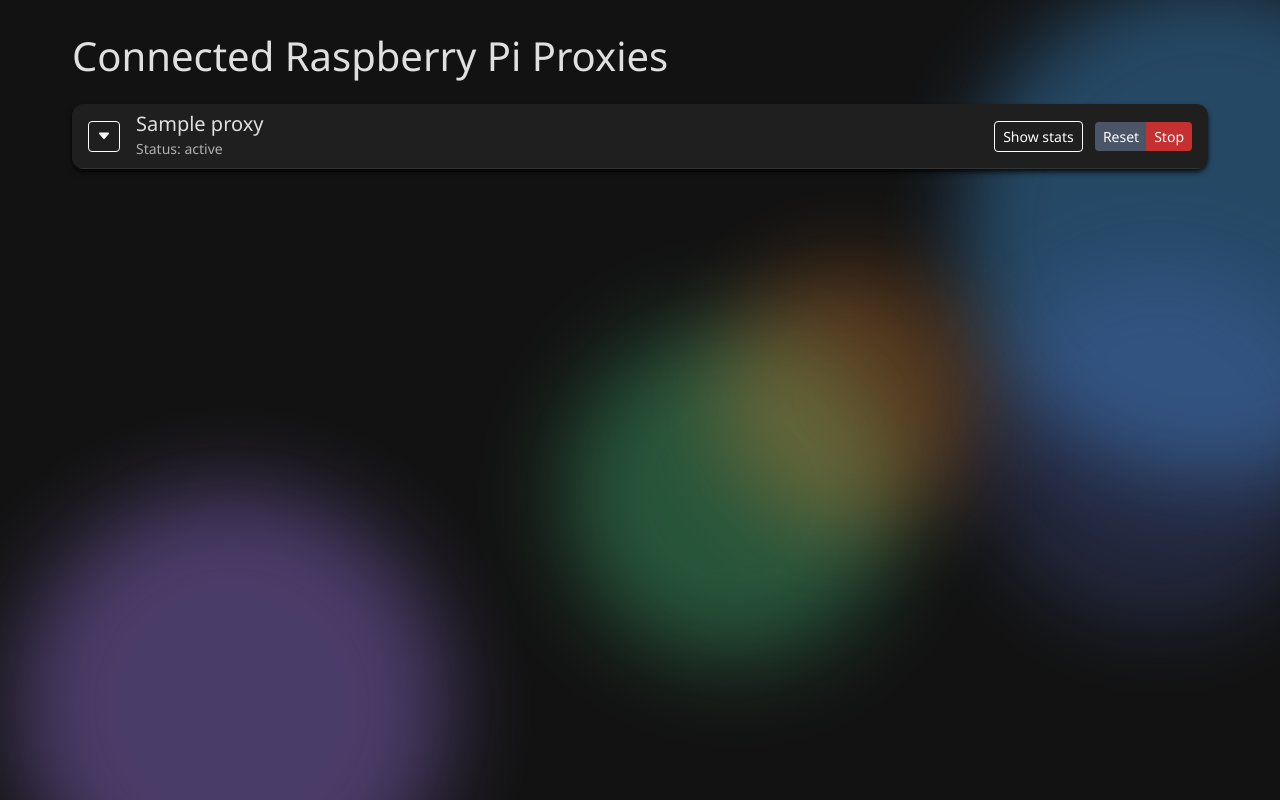
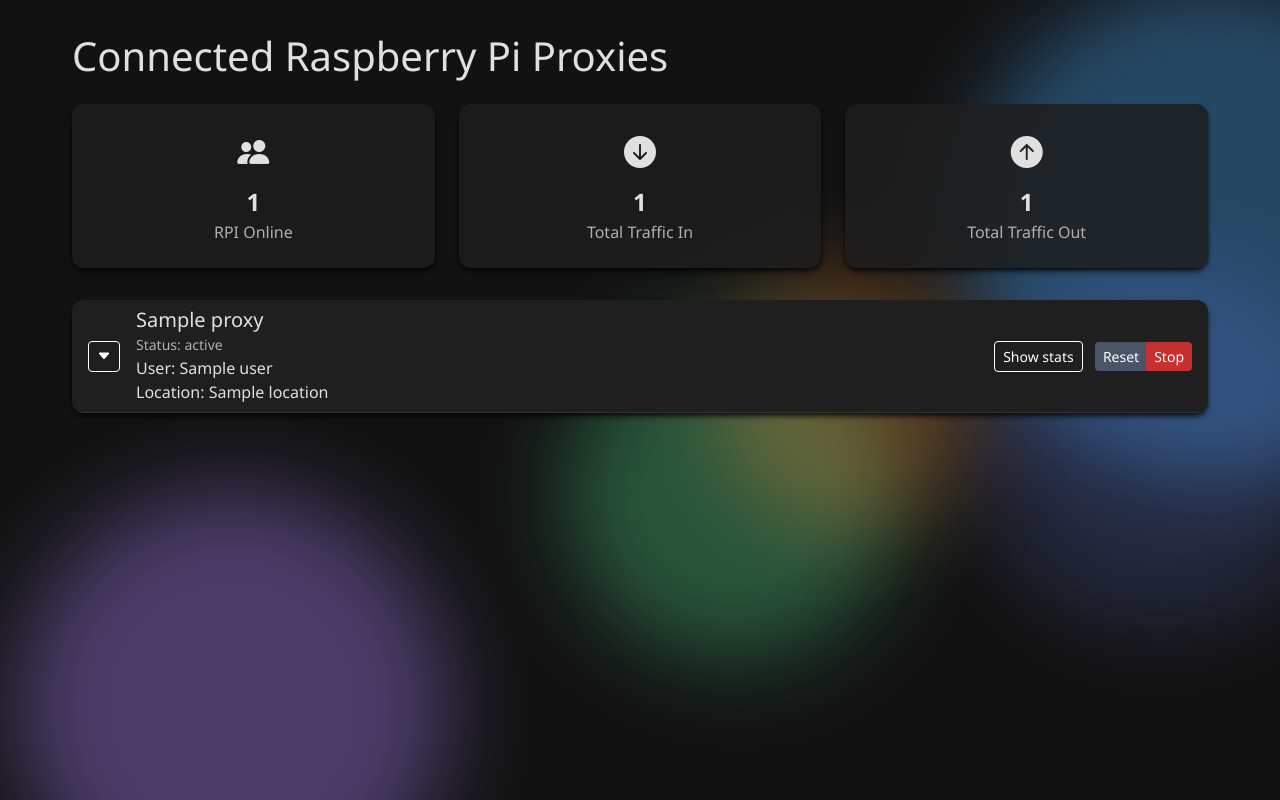
Before and after one commit to thomsoren/DataDrevneDrommere, a Flask app: template templates/index.html in a window 1280 px wide. Run offline with Flask 3, Linux system fonts and the light colour scheme; the template is opened without the code that fills it: most values are stand-ins (such as "Sample title", 1, 10 or a date in 2020).

Commit message:
feat: add dashboard and map

```diff
--- a/data/uuid_user_mapping.json
+++ b/data/uuid_user_mapping.json
@@ -1,4 +1,4 @@
 {
-    "3c6eac26-f6f3-4895-b7dc-b7b511f5c42b": {"user": "Alice", "location": "Oslo"},
-    "223e4567-e89b-12d3-a456-426614174001": {"user": "Bob", "location": "Bergen"}
+    "3c6eac26-f6f3-4895-b7dc-b7b511f5c42b": {"user": "Alice", "location": "Oslo"}
+
 }
--- a/fetch_dns.py
+++ b/fetch_dns.py
@@ -1,10 +1,11 @@
 import os
-from flask import Flask, json, render_template, flash
+from flask import Flask, json, jsonify, render_template, flash
 from requests import get, exceptions
 
 app = Flask(__name__)
+app.secret_key = 'your_secret_key'  # Replace with a secure key
 
-# Load UUID-to-user mappings
+# Load UUID-to-user mappings once at startup
 def load_uuid_mapping():
     try:
         data_file_path = os.path.join(os.path.dirname(__file__), 'data', 'uuid_user_mapping.json')
@@ -14,37 +15,61 @@
         flash("Mapping file could not be loaded or found.", "danger")
         return {}
 
+uuid_mapping = load_uuid_mapping()
+
 def fetch_connections():
-    response = get("http://www.codexenmo.online:3000/api/proxy/http")
-    response.raise_for_status()
-    data = response.json()
-
-    # Load the mapping once
-    uuid_mapping = load_uuid_mapping()
+    try:
+        response = get("http://www.codexenmo.online:3000/api/proxy/http")
+        response.raise_for_status()
+        data = response.json()
+    except exceptions.RequestException as e:
+        flash(f"Error fetching proxy data: {e}", "danger")
+        return {"proxies": [], "total_online": 0, "total_traffic_in": 0, "total_traffic_out": 0}
 
     # Apply mappings
     for proxy in data.get("proxies", []):
-        uuid = proxy.get("UUID")
+        uuid = proxy.get("name")  # Use 'name' as the UUID key
         if uuid in uuid_mapping:
-            # Add user-friendly name and location, or modify as needed
             proxy["user"] = uuid_mapping[uuid].get("user", "Unknown User")
             proxy["location"] = uuid_mapping[uuid].get("location", "Unknown Location")
+        else:
+            proxy["user"] = "Unknown User"
+            proxy["location"] = "Unknown Location"
 
-    return data
+    # Compute summary statistics
+    total_online = sum(1 for proxy in data.get("proxies", []) if proxy.get("status") == "online")
+    total_traffic_in = sum(proxy.get("todayTrafficIn", 0) for proxy in data.get("proxies", []))
+    total_traffic_out = sum(proxy.get("todayTrafficOut", 0) for proxy in data.get("proxies", []))
+
+    return {
+        "proxies": data.get("proxies", []),
+        "total_online": total_online,
+        "total_traffic_in": total_traffic_in,
+        "total_traffic_out": total_traffic_out
+    }
+
+@app.route("/data")
+def getData():
+    data = fetch_connections()
+    if data is None:
+        return jsonify({"error": "Failed to fetch data."}), 500  # 500 Internal Server Error
+
+    return jsonify({"proxies": data.get("proxies", [])}), 200  # 200 OK
 
 @app.route("/index")
 def index():
-    try:
-        data = fetch_connections()
-    except exceptions.RequestException as e:
-        flash(f"An error occurred while fetching proxy data: {e}", "danger")
-        data = {"proxies": []}
+    data = fetch_connections()
 
     if not data.get("proxies"):
         flash("No proxies found.", "warning")
 
-    return render_template('index.html', proxies=data.get("proxies", []))
-
+    return render_template(
+        'index.html',
+        proxies=data.get("proxies", []),
+        total_online=data.get("total_online", 0),
+        total_traffic_in=data.get("total_traffic_in", 0),
+        total_traffic_out=data.get("total_traffic_out", 0)
+    )
 
 @app.route("/")
 def signin():
@@ -62,5 +87,17 @@
     flash(f"Proxy '{proxy_name}' has been stopped.", "danger")
     return index()
 
+
+@app.route('/map')
+def getmap():
+    locations = [
+        {"name": "Oslo", "lat": 59.9139, "lng": 10.7522},
+        {"name": "Bergen", "lat": 60.3913, "lng": 5.3221},
+        {"name": "Trondheim", "lat": 63.4305, "lng": 10.3951},
+        {"name": "Stavanger", "lat": 58.9690, "lng": 5.7331},
+        {"name": "Tromsø", "lat": 69.6492, "lng": 18.9553},
+    ]
+    return render_template('map.html', locations=json.dumps(locations))
+
 if __name__ == "__main__":
     app.run(debug=True)
--- a/templates/index.html
+++ b/templates/index.html
@@ -317,6 +317,37 @@
         button.toggle-arrow[aria-expanded="true"] .rotate {
             transform: rotate(180deg);
         }
+
+        /* Dashboard Styles */
+        .dashboard {
+            margin-bottom: 2rem;
+        }
+
+        .dashboard-card {
+            border: none;
+            border-radius: 12px;
+            background: var(--card-background);
+            backdrop-filter: blur(12px);
+            box-shadow: var(--card-shadow);
+            color: var(--primary-color);
+            padding: 1.5rem;
+            text-align: center;
+        }
+
+        .dashboard-card .card-icon {
+            font-size: 2rem;
+            margin-bottom: 0.5rem;
+        }
+
+        .dashboard-card .card-value {
+            font-size: 1.5rem;
+            font-weight: bold;
+        }
+
+        .dashboard-card .card-label {
+            font-size: 1rem;
+            color: var(--secondary-color);
+        }
     </style>
 </head>
 <body>
@@ -331,6 +362,7 @@
     <div class="container">
         <h1 class="mb-4">Connected Raspberry Pi Proxies</h1>
 
+        <!-- Display Flashed Messages -->
         {% with messages = get_flashed_messages(with_categories=true) %}
           {% if messages %}
             {% for category, message in messages %}
@@ -342,6 +374,43 @@
           {% endif %}
         {% endwith %}
 
+        <!-- Overview Dashboard -->
+        <div class="dashboard">
+            <div class="row g-4">
+                <!-- Total RPI Online -->
+                <div class="col-md-4">
+                    <div class="dashboard-card">
+                        <div class="card-icon">
+                            <i class="bi bi-people-fill"></i>
+                        </div>
+                        <div class="card-value">{{ total_online }}</div>
+                        <div class="card-label">RPI Online</div>
+                    </div>
+                </div>
+                <!-- Total Traffic In -->
+                <div class="col-md-4">
+                    <div class="dashboard-card">
+                        <div class="card-icon">
+                            <i class="bi bi-arrow-down-circle-fill"></i>
+                        </div>
+                        <div class="card-value">{{ total_traffic_in }}</div>
+                        <div class="card-label">Total Traffic In</div>
+                    </div>
+                </div>
+                <!-- Total Traffic Out -->
+                <div class="col-md-4">
+                    <div class="dashboard-card">
+                        <div class="card-icon">
+                            <i class="bi bi-arrow-up-circle-fill"></i>
+                        </div>
+                        <div class="card-value">{{ total_traffic_out }}</div>
+                        <div class="card-label">Total Traffic Out</div>
+                    </div>
+                </div>
+            </div>
+        </div>
+
+        <!-- Iterate Over Proxies -->
         {% for proxy in proxies %}
             <div class="card">
                 <div class="card-header">
@@ -353,6 +422,9 @@
                         <div>
                             <h2 class="card-title">{{ proxy.name }}</h2>
                             <span class="proxy-id">Status: {{ proxy.status }}</span>
+                            <!-- Display User and Location -->
+                            <span class="d-block">User: {{ proxy.user }}</span>
+                            <span class="d-block">Location: {{ proxy.location }}</span>
                         </div>
                     </div>
                     <div>
```
Also changed, not shown: templates/map.html (added, +74 -0 lines).
